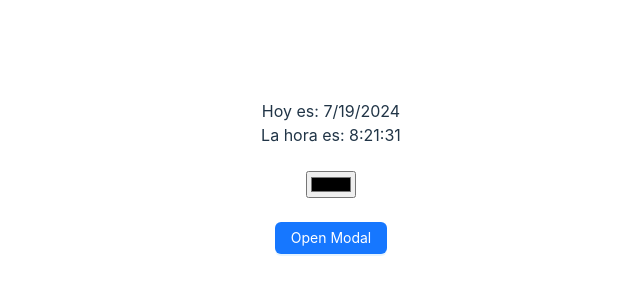
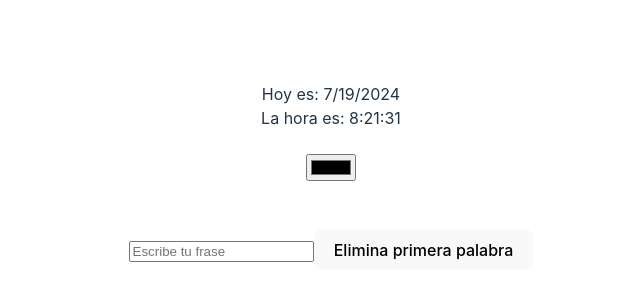
Before and after one commit to Aluonam/pt_v19_prueba3, a React (Vite) app: page / in a window 1280 px wide. Shown: the part 224-524 px from the top of the page, without its empty margins (309-949 px from the left). Built offline with nearby package versions, Linux system fonts and the light colour scheme; no server answers.

Commit message:
feat: delete first word function with shift

```diff
--- a/src/App.tsx
+++ b/src/App.tsx
@@ -2,7 +2,8 @@
 import './App.css'
 import ActualDate from './components/ActualDate'
 import ChangeBackground from './components/ChangeBackground'
-import DataModal from './components/DataModal'
+// import DataModal from './components/dataModal/DataModal'
+import DeleteFirstWord from './components/DeleteFirstWord'
 
 function App() {
 
@@ -13,7 +14,9 @@ function App() {
       <br></br>
       <ChangeBackground></ChangeBackground>
       <br></br>
-      <DataModal></DataModal>
+      {/* <DataModal></DataModal> */}
+      <br></br>
+      <DeleteFirstWord></DeleteFirstWord>
       </div>
       </>
   )
--- a/src/components/DeleteFirstWord.tsx
+++ b/src/components/DeleteFirstWord.tsx
@@ -1,9 +1,22 @@
+import { useState } from "react"
 
 const DeleteFirstWord = () => {
+
+    const [sentence, setSentence] = useState<string>('')
+
+    const handleDelWord = ()=>{
+        const words = sentence.split(' ');
+        words.shift()
+        setSentence(words.join(' '))
+
+    }
+
   return (
     <div>
-        <input placeholder="Escribe tu frase" onChange={(e)=>{}}></input>
-        <button onClick={()=>{}}>Elimina primera palabra</button>
+        <input placeholder="Escribe tu frase" onChange={(e)=>{setSentence(e.target.value)}}></input>
+        <button onClick={()=>{handleDelWord()}}>Elimina primera palabra</button>
+        <br></br>
+        {sentence}
     </div>
   )
 }
```
